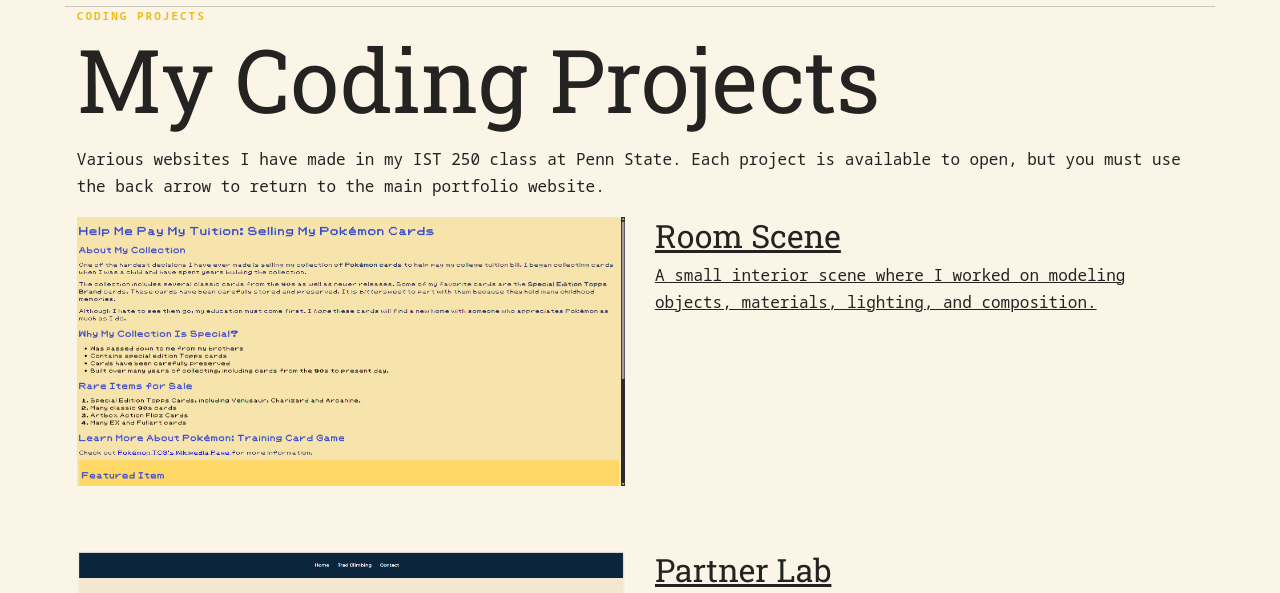
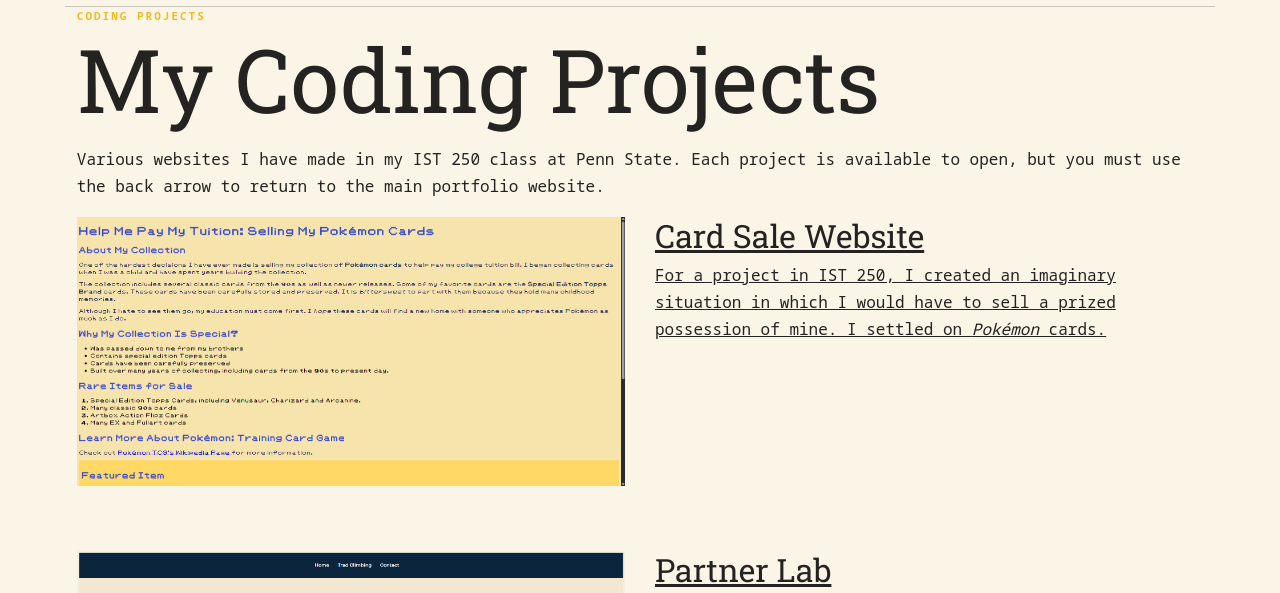
Before and after one commit to bjh6342/individual-assignment-4-hough, a plain HTML site: page coding.html in a window 1280 px wide. Shown: the part 150-743 px from the top of the page. Drawn offline with nearby package versions, Linux system fonts and the light colour scheme; a web font is replaced by a local one.

Commit message:
Update coding.html

```diff
--- a/coding.html
+++ b/coding.html
@@ -41,9 +41,8 @@
 		<a href="projects/Individual Assignment 1 Hough/IndividualAssignment1HOUGH.htm">
         <article class="featured-skill">
                 <img src="images/coding1.png" alt="Coding Project 1">
-            <h2>Room Scene</h2>
-            <p> A small interior scene where I worked on modeling
-                objects, materials, lighting, and composition.</p>
+            <h2>Card Sale Website</h2>
+            <p> For a project in IST 250, I created an imaginary situation in which I would have to sell a prized possession of mine. I settled on <em>Pokémon</em> cards.</p>
         </article>
 		</a>
 
```
